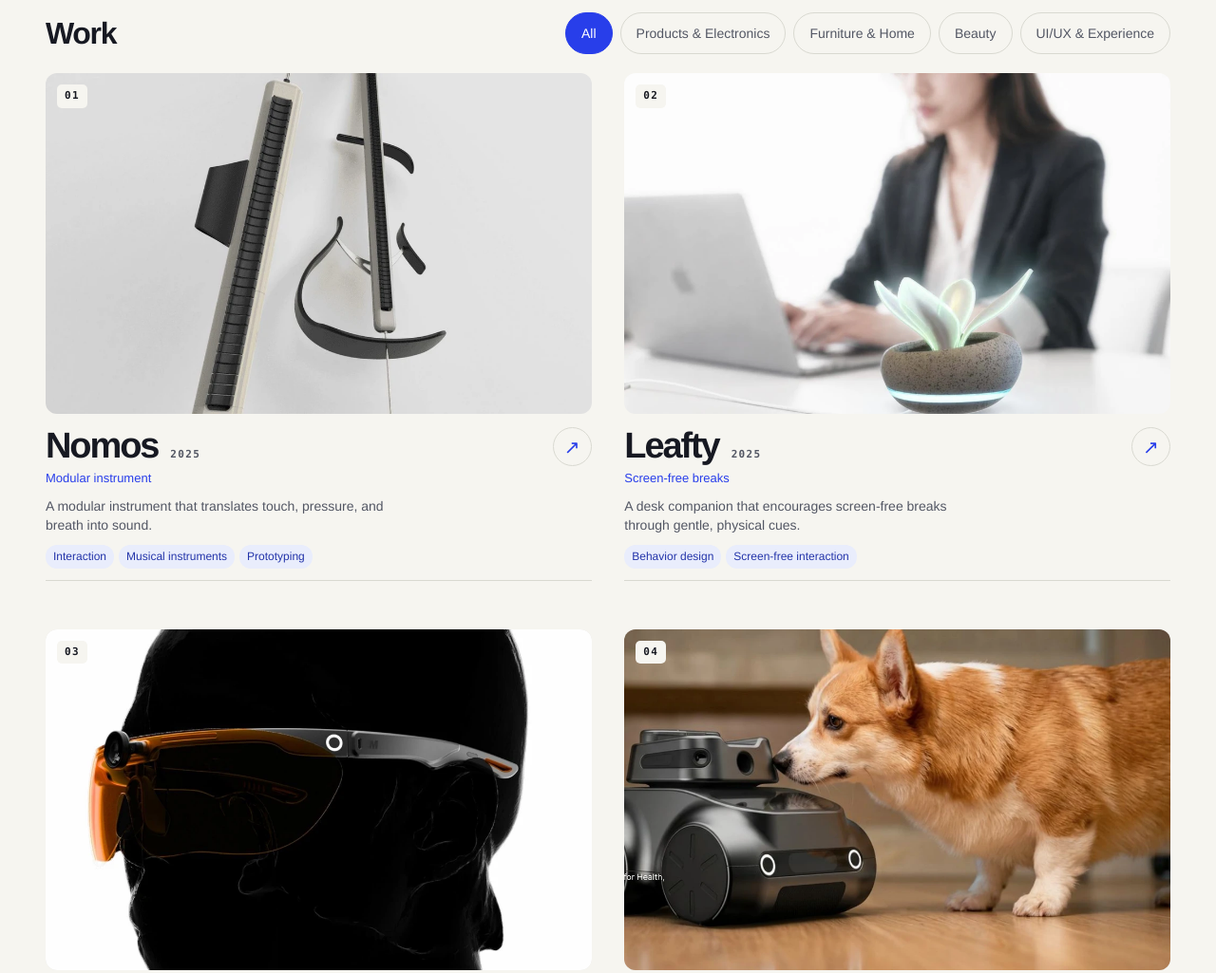
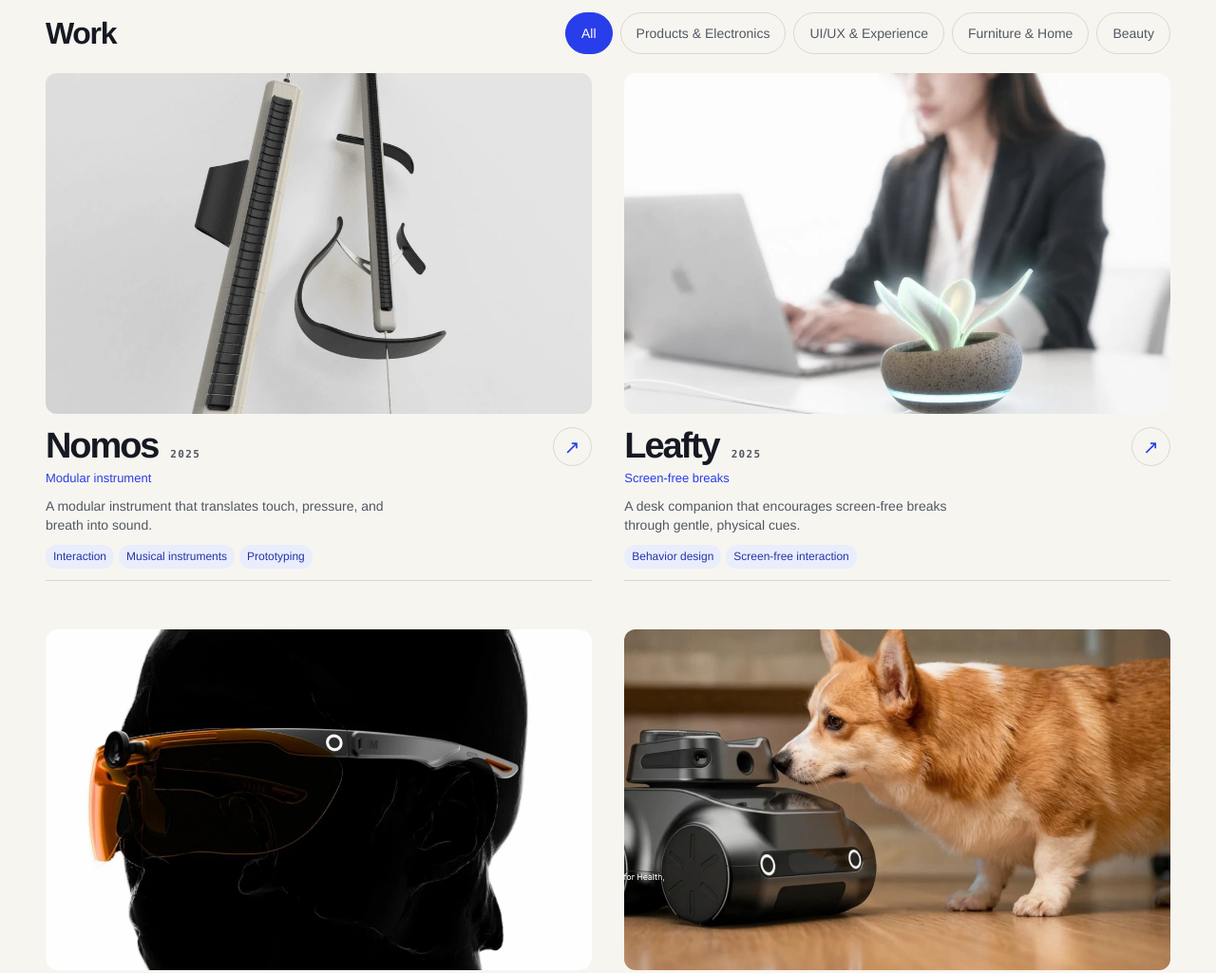
Before and after one commit to yvonneyuhanhu/yvonneyuhanhu.github.io, a plain HTML site: page index.html in a window 1280 px wide. Shown: the part 803-1828 px from the top of the page at 95% size. Drawn offline with Linux system fonts and the light colour scheme.

Commit message:
Prioritize UI/UX filter and remove project number badges

```diff
--- a/index.html
+++ b/index.html
@@ -43,9 +43,9 @@
         <div class="work-filters" role="group" aria-label="Filter projects" hidden>
           <button type="button" data-category="all" aria-pressed="true">All</button>
           <button type="button" data-category="products" aria-pressed="false">Products &amp; Electronics</button>
+          <button type="button" data-category="experience" aria-pressed="false">UI/UX &amp; Experience</button>
           <button type="button" data-category="home" aria-pressed="false">Furniture &amp; Home</button>
           <button type="button" data-category="beauty" aria-pressed="false">Beauty</button>
-          <button type="button" data-category="experience" aria-pressed="false">UI/UX &amp; Experience</button>
         </div>
         <p class="work-status" id="work-status" role="status"></p>
       </div>
@@ -53,7 +53,6 @@
         <a class="project-card" href="nomos.html" data-categories="products">
           <div class="card-image">
             <img src="assets/covers/nomos.webp" width="1024" height="640" alt="" decoding="async">
-            <span class="mono card-index" aria-hidden="true">01</span>
           </div>
           <div class="card-body">
             <div class="card-copy">
@@ -71,7 +70,6 @@
         <a class="project-card" href="leafty.html" data-categories="products home">
           <div class="card-image">
             <img src="assets/covers/leafty.webp" width="1024" height="640" alt="" decoding="async">
-            <span class="mono card-index" aria-hidden="true">02</span>
           </div>
           <div class="card-body">
             <div class="card-copy">
@@ -89,7 +87,6 @@
         <a class="project-card" href="movision.html" data-categories="products">
           <div class="card-image">
             <img src="assets/covers/movision.webp" width="1024" height="640" alt="" loading="lazy" decoding="async">
-            <span class="mono card-index" aria-hidden="true">03</span>
           </div>
           <div class="card-body">
             <div class="card-copy">
@@ -107,7 +104,6 @@
         <a class="project-card" href="pawse.html" data-categories="products experience">
           <div class="card-image">
             <img src="assets/covers/pawse.webp" width="1024" height="640" alt="" loading="lazy" decoding="async">
-            <span class="mono card-index" aria-hidden="true">04</span>
           </div>
           <div class="card-body">
             <div class="card-copy">
@@ -125,7 +121,6 @@
         <a class="project-card" href="nomadx.html" data-categories="products">
           <div class="card-image">
             <img src="assets/covers/nomadx.webp" width="1024" height="640" alt="" loading="lazy" decoding="async">
-            <span class="mono card-index" aria-hidden="true">05</span>
           </div>
           <div class="card-body">
             <div class="card-copy">
@@ -143,7 +138,6 @@
         <a class="project-card" href="more-work.html" data-categories="products">
           <div class="card-image">
             <img src="assets/covers/more-work.webp" width="1024" height="640" alt="" loading="lazy" decoding="async">
-            <span class="mono card-index" aria-hidden="true">06</span>
           </div>
           <div class="card-body">
             <div class="card-copy">
--- a/styles.css
+++ b/styles.css
@@ -195,15 +195,6 @@ a:focus-visible { outline: 2px solid var(--blue); outline-offset: 5px; }
 @media (hover: hover) and (pointer: fine) {
   .project-card:hover .card-image { transform: translateY(-6px) rotate(.65deg); }
   .project-card:hover img { transform: scale(1.035); }
-}
-.card-index {
-  position: absolute;
-  top: 12px;
-  left: 12px;
-  color: var(--ink);
-  background: var(--canvas);
-  border-radius: 5px;
-  padding: 4px 8px;
 }
 .card-body {
   display: flex;
```
